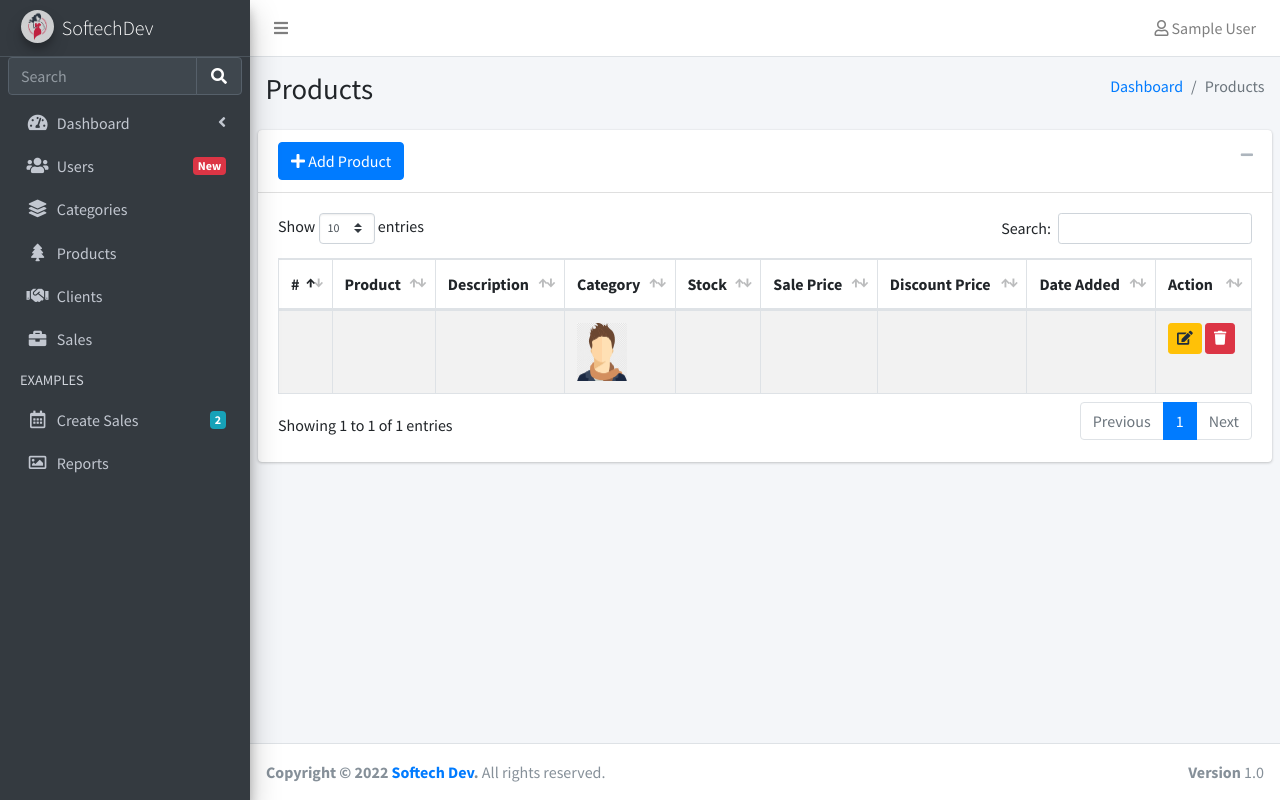
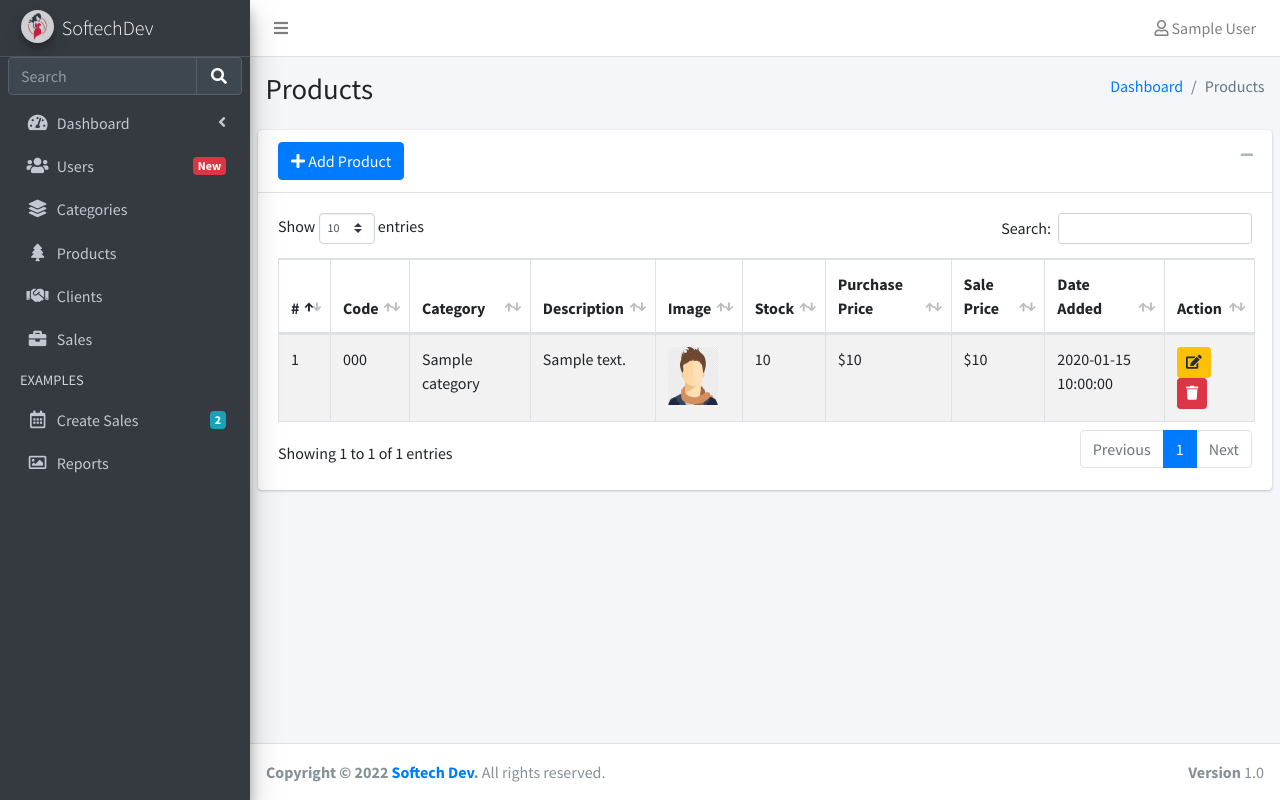
Before and after one commit to Temkum/php_pos, a PHP site: page /products in a window 1280 px wide. Run offline with PHP 8.4, Linux system fonts and the light colour scheme; the visitor is signed in with stand-in values (Sample User, id 1); tables that the repository leaves empty or names only in its code hold one stand-in row (values such as "Sample post"); some libraries are stand-ins or nearby versions.

Commit message:
Select products from db

```diff
--- a/controllers/ProductsController.php
+++ b/controllers/ProductsController.php
@@ -0,0 +1,12 @@
+<?php
+
+class ProductsController
+{
+    public static function show($item, $value)
+    {
+        $table = 'products';
+        $response = ProductModel::showProducts($table, $item, $value);
+
+        return $response;
+    }
+}
--- a/models/Connection.php
+++ b/models/Connection.php
@@ -2,7 +2,7 @@
 
 class Connection
 {
-    public static function connect()
+    /*  public static function connect()
      {
          // set db variables
          define('DB_HOST', 'localhost');
@@ -18,4 +18,13 @@ class Connection
          }
          return $link;
      }
+ */
+    public static function connect()
+    {
+        $link = new PDO("mysql:host=localhost;dbname=php_pos", "root", "loveisall21");
+
+        $link -> exec("set names utf8");
+
+        return $link;
     }
+}
--- a/models/ProductModel.php
+++ b/models/ProductModel.php
@@ -0,0 +1,28 @@
+<?php
+
+require_once 'Connection.php';
+
+class ProductModel
+{
+    public static function showProducts($table, $item, $value)
+    {
+        // check if data exist
+        if ($item != null) {
+            // get single category
+            $stmt = Connection::connect()->prepare("SELECT * FROM $table WHERE $item = :$item");
+
+            $stmt->bindParam(":". $item, $value, PDO::PARAM_STR);
+            $stmt->execute();
+
+            return $stmt->fetch();
+        } else {
+            // get all categories
+            $stmt=Connection::connect()->prepare("SELECT * FROM $table");
+            $stmt->execute();
+
+            return $stmt->fetchAll();
+        }
+        $stmt->close();
+        $stmt = null;
+    }
+}
--- a/views/js/main.js
+++ b/views/js/main.js
@@ -1,6 +1,8 @@
 /* data tables */
 $(document).ready(function () {
-  $(".tables").DataTable();
+  $(".tables").DataTable({
+    responsive: true,
+  });
 
   // icheck plugin
   $("input").iCheck({
--- a/views/modules/products.php
+++ b/views/modules/products.php
@@ -46,12 +46,13 @@
                 <thead>
                   <tr role="row">
                     <th class="sorting">#</th>
-                    <th class="">Product</th>
+                    <th class="">Code</th>
+                    <th class="">Category</th>
                     <th class="">Description</th>
-                    <th class="">Category</th>
+                    <th class="">Image</th>
                     <th class="">Stock</th>
+                    <th class="">Purchase Price</th>
                     <th class="">Sale Price</th>
-                    <th class="">Discount Price</th>
                     <th class="">Date Added</th>
                     <th class="" tabindex="0" aria-controls="example1" rowspan="1" colspan="1"
                       aria-label="CSS grade: activate to sort column ascending">Action
@@ -59,17 +60,34 @@
                   </tr>
                 </thead>
                 <tbody>
-                  <tr class="odd">
-                    <td class="dtr-control sorting_1" tabindex="0"></td>
-                    <td></td>
-                    <td></td>
+                  <?php
+                        $item = null;
+                        $value = null;
+                        $products = ProductsController::show($item, $value);
+
+                        foreach ($products as $key => $product) {
+                            echo '<tr class="odd">
+                            <td class="dtr-control sorting_1" tabindex="0">'. ($key +1) .'</td>
+                            <td>'. $product['code'].'</td>';
+
+                            $item = "id";
+                            $value = $product['category_id'];
+                            $category = CategoriesController::display($item, $value);
+
+                            // echo '<td>'. $category['category_name'] .'</td>
+                            echo '<td>';
+                            if (isset($category['category_name'])) {
+                                echo $category['category_name'];
+                            } else {
+                                echo 'No category found!';
+                            }
+                            echo '</td>
+                            <td>'. $product['description'].'</td>
                             <td><img src="views/img/avatar.jpg" alt="Product image" width="50"></td>
-                    <td></td>
-                    <td class="" userId="" userStat="0">
-                    </td>
-                    <td class="" userId="" userStat="1">
-                    </td>
-                    <td></td>
+                            <td>'. $product['stock'].'</td>
+                            <td>$'. $product['buying_price'].'</td>
+                            <td>$'. $product['sale_price'].'</td>
+                            <td>'. $product['created_at'].'</td>
                             <td class="action">
                             <button class="btn btn-warning btn-sm" data-toggle="modal" data-target="" userId="">
                                 <i class="fa fa-edit"></i>
@@ -77,7 +95,10 @@
                             <button class="btn btn-danger btn-sm" userId="" userPhoto="" userName="">
                                 <i class="fa fa-trash"></i></button>
                             </td>
-                  </tr>
+                        </tr>';
+                        }
+                    ?>
+
                 </tbody>
               </table>
             </div>
```
Lines whose indentation alone changed are shown as unchanged.
